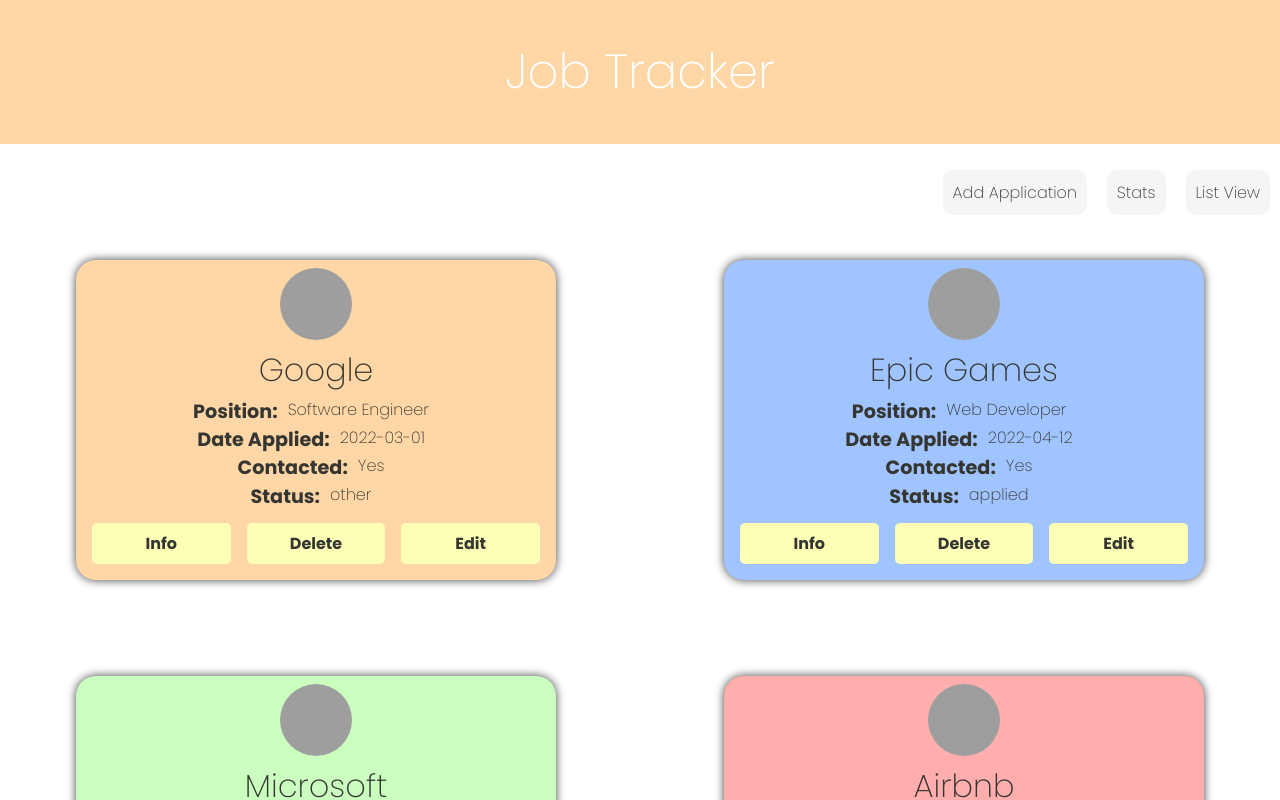
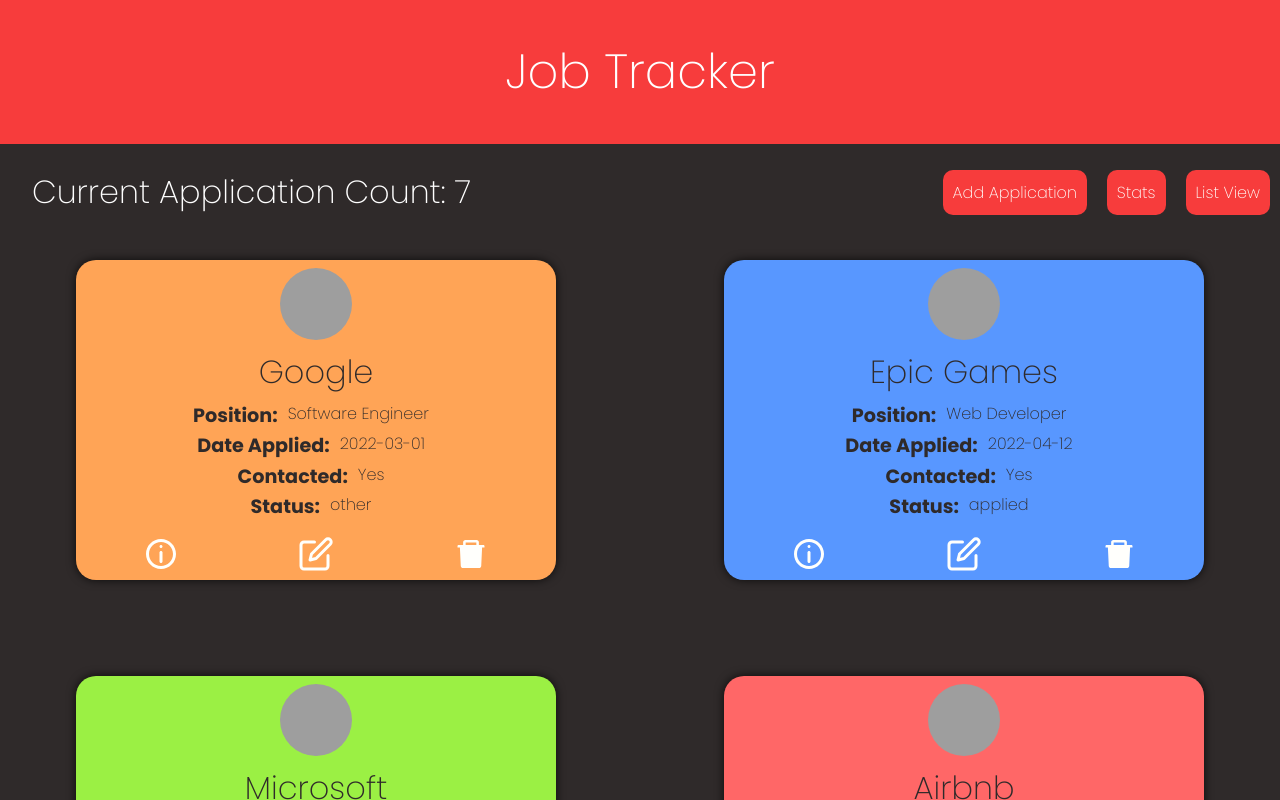
Before and after one commit to GeoffKellyNC/job-tracker-app, a React (Create React App) app: page / in a window 1280 px wide. Shown: the top 800 px of the page. Built offline with nearby package versions, Linux system fonts and the light colour scheme; grey boxes are pictures that could not be loaded.

Commit message:
changed out application homepage card buttons for icons

```diff
--- a/src/App.js
+++ b/src/App.js
@@ -149,7 +149,7 @@
   }
 
   header{
-      background-color: ${pr => pr.theme.colors.orange};
+      background-color: ${pr => pr.theme.colors.burgundy};
       box-shadow: 0px 0px 10px white;
   }
 
--- a/src/components/sections/home/ApplicationItems.js
+++ b/src/components/sections/home/ApplicationItems.js
@@ -2,6 +2,10 @@
 import React from 'react'
 import styled from 'styled-components'
 import { Link, useHistory } from 'react-router-dom';
+
+import { FiEdit } from 'react-icons/fi';
+import { AiFillDelete } from 'react-icons/ai';
+import { CgInfo } from 'react-icons/cg';
 
 // import './styles/ApplicationItems.css'
 
@@ -66,9 +70,21 @@
                                 <p>{app.currentStatus}</p>
                             </h3>
                             <div className = 'btn-container'>
-                                <button className = 'info-btn' onClick = {() => {history.push(`/${app.id}`)}}>Info</button>
-                                <button className = 'del-btn' onClick = {() => deleteApp(app.id)} >Delete</button>
-                                <button className = 'edit-btn' onClick = {() => {history.push(`/edit/${app.id}`)}} >Edit</button>
+                                <CgInfo
+                                    onClick = {() => {history.push(`/${app.id}`)}}
+                                    className = 'info-btn btn-icon'
+                                    size = {'1.5em'}
+                                />
+                                <FiEdit
+                                    onClick = {() => {history.push(`/edit/${app.id}`)}}
+                                    className = 'edit-btn btn-icon'
+                                    size = {'1.5em'}
+                                />
+                                <AiFillDelete
+                                    onClick = {() => deleteApp(app.id)}
+                                    className = 'del-btn btn-icon'
+                                    size = {'1.5em'}
+                                />
                             </div>
                         </div>
                     )
@@ -166,44 +182,34 @@
         margin-bottom: 0.2em;
     }
 
-    .btn-container{
-        display: flex;
-        justify-content: space-between;
-        align-items: center;
-        margin: 0 auto;
-        width: 100%;
-    }
 
-    .btn-container button {
-        background-color: ${pr => pr.theme.colors.yellow};
-        border: none;
-        border-radius: 5px;
-        color: ${pr => pr.theme.colors.black};
-        font-family: ${pr => pr.theme.font.mainFont};
-        font-size: 1em;
-        font-weight: 600;
-        padding: 0.5em;
-        width: 10em;
-        margin: 0.5em;
-        transition: 0.5s;
-    }
-
-    .info-btn{
-        background-color: ${pr => pr.theme.colors.yellow};
-    }
-
-
-
-    .info-btn:hover, .del-btn:hover, .edit-btn:hover{
-        background-color: ${pr => pr.theme.colors.red};
-        color: white;
-        transform: scale(1.1);
-    }
 
     .item-icon{
         font-size: 1.5em;
     }
 
+    .btn-container{
+        display: flex;
+        justify-content: space-around;
+        align-items: center;
+        width: 100%;
+        margin: 0 auto;
+        margin-top: 0.5em;
+    }
+
+    .btn-icon{
+        cursor: pointer;
+        color: ${pr => pr.theme.colors.white};
+        font-size: 1.5em;
+        transition: 0.5s;
+        &:hover{
+            color: ${pr => pr.theme.colors.burgundy};
+            transform: scale(1.1);
+        }
+    }
+
+
+
 
 
 `
--- a/src/components/sections/home/Home.js
+++ b/src/components/sections/home/Home.js
@@ -52,6 +52,9 @@
 
 //!-- Styling --//
 const StyledHome = styled.div`
+    background-color: ${pr => pr.theme.colors.black};
+
+
     .top-text {
         display: flex;
         justify-content: space-between;
@@ -65,45 +68,51 @@
         align-items: center;
     }
     .add-app-btn {
-        background-color: #f5f5f5;
+        background-color: ${pr => pr.theme.colors.burgundy};
         border-radius: 10px;
         border: none;
         padding: 10px;
         font-size: 1rem;
         margin-right: 10px;
         margin-left: 10px;
-        color: #353531;
+        color: ${pr => pr.theme.colors.white};
         font-family: ${pr => pr.theme.font.mainFont};
+        transition: all 0.5s ease-in-out;
+
         &:hover {
-            background-color: #e5e5e5;
+            transform: scale(1.2);
         }
     }
     .stats-btn {
-        background-color: #f5f5f5;
+        background-color: ${pr => pr.theme.colors.burgundy};
         border-radius: 10px;
         border: none;
         padding: 10px;
         font-size: 1rem;
         margin-right: 10px;
         margin-left: 10px;
-        color: #353531;
+        color: ${pr => pr.theme.colors.white};
         font-family: ${pr => pr.theme.font.mainFont};
+        transition: all 0.5s ease-in-out;
         &:hover {
-            background-color: #e5e5e5;
+            transform: scale(1.2);
+
         }
     }
     .list-btn {
-        background-color: #f5f5f5;
+        background-color: ${pr => pr.theme.colors.burgundy};
         border-radius: 10px;
         border: none;
         padding: 10px;
         font-size: 1rem;
         margin-right: 10px;
         margin-left: 10px;
-        color: #353531;
+        color: ${pr => pr.theme.colors.white};
         font-family: ${pr => pr.theme.font.mainFont};
+        transition: all 0.5s ease-in-out;
         &:hover {
-            background-color: #e5e5e5;
+            transform: scale(1.2);
+
         }
     }
     .app-items-container {
--- a/src/theme/theme.js
+++ b/src/theme/theme.js
@@ -3,14 +3,15 @@
     colors: {
         red: '#FFADAD', // 255, 173, 173 -->
         lightBlue: '#8AF3FF',
-        black: '#353531',
+        black: '#2f2a2a',
         darkBlue: '#218380',
         white: '#FFFFFC',
         purple: '#57ff81fc',
         offWhite: '#f4faff',
         grey: '#ede6e9',
         yellow: '#FDFFB6',
-        orange: '#FFD6A5'
+        orange: '#FFD6A5',
+        burgundy: '#f73c3c'
     },
     background: '#CFDBD5',
     breakPoints: {
@@ -28,11 +29,11 @@
         whiteBoxShadow: '0px 0px 15px #fff'
     },
     appStatus: {
-        applied: '#A0C4FF',
-        rejected: '#FFADAD', // Light Red
-        offer: '#CAFFBF', // Light Green
-        interview: '#9BF6FF',
-        contacted: '#FFC6FF',
-        other: '#FFD6A5'
+        applied: '#5897ff',
+        rejected: '#ff6767', // Light Red
+        offer: '#9bf044', // Light Green
+        interview: '#4eefff',
+        contacted: '#ff6cff',
+        other: '#ffa456'
     }
 }
```
Also changed, not shown: src/components/sections/appDetails/AppDetails.js (+5 -6 lines).
